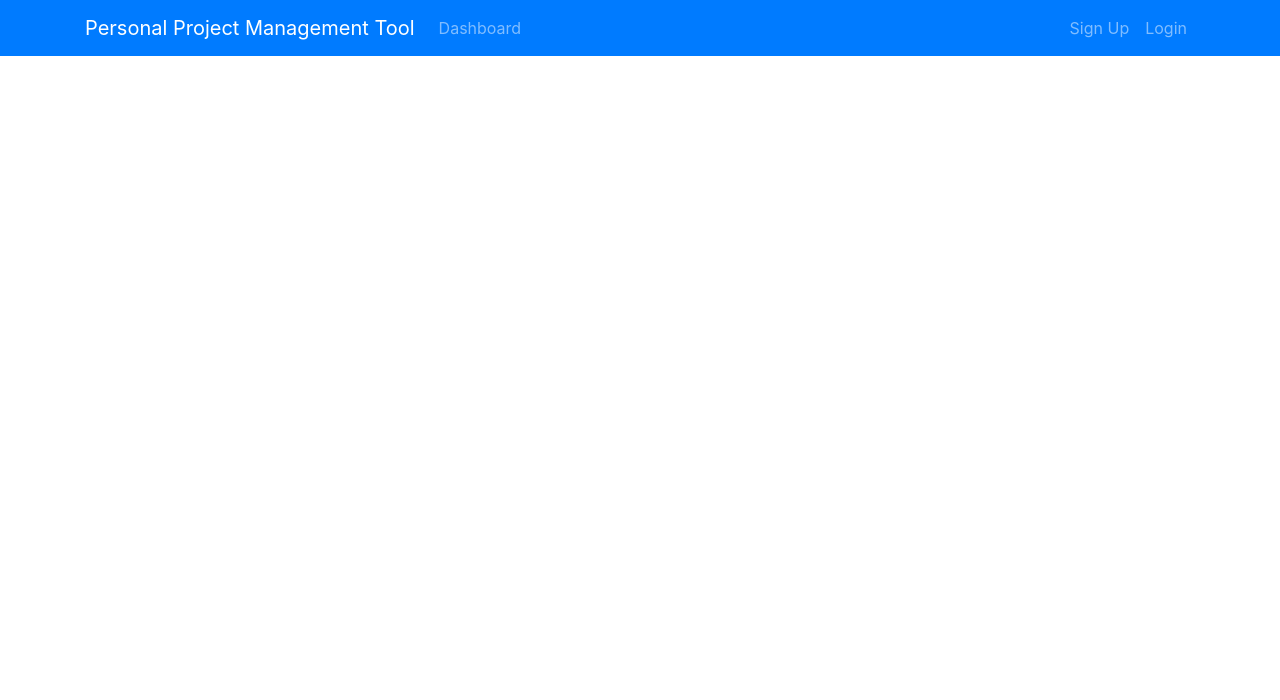
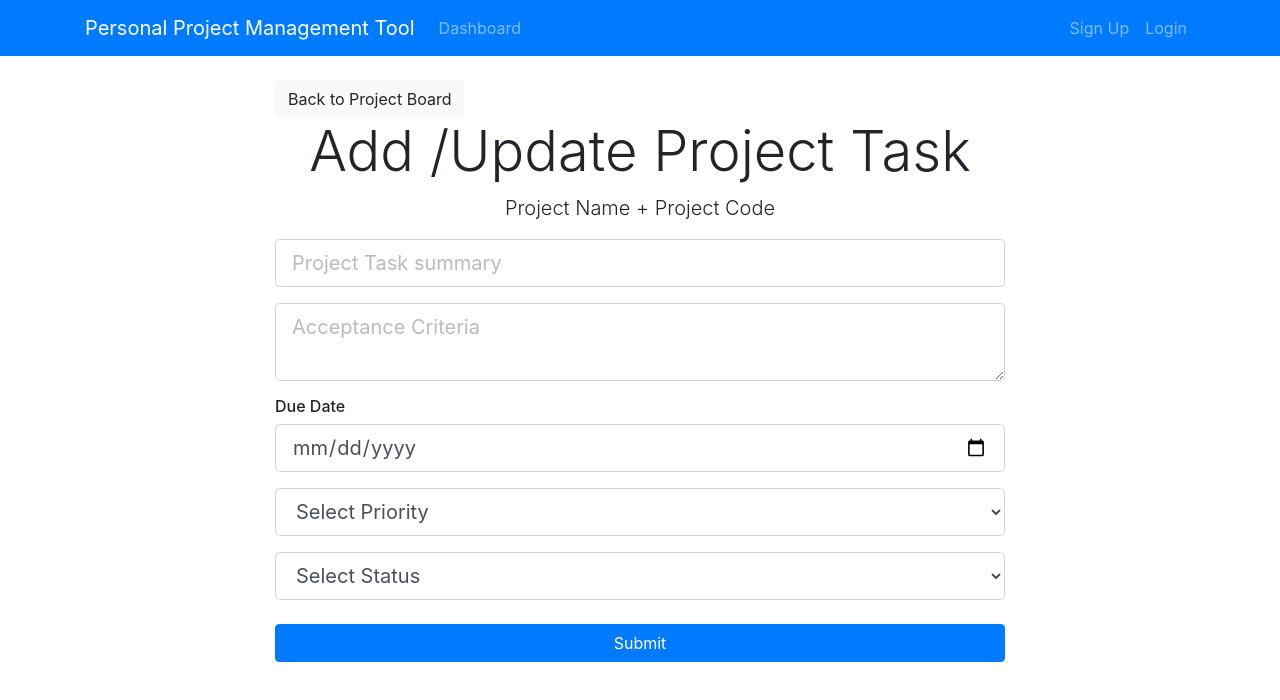
Before and after one commit to norbertpogi/ppmtool-frontend, a React (Create React App) app: page /updateProjectTask/1/1 in a window 1280 px wide. Shown: the top 700 px of the page. Built offline with nearby package versions, Linux system fonts and the light colour scheme.

Commit message:
added router link to updateProjectTask

```diff
--- a/src/App.js
+++ b/src/App.js
@@ -9,6 +9,7 @@ import store from './store';
 import UpdateProject from './components/Project/UpdateProject';
 import ProjectBoard from './components/ProjectBoard/ProjectBoard';
 import AddProjectTask from './components/ProjectBoard/ProjectTasks/AddProjectTask';
+import UpdateProjectTask from './components/ProjectBoard/ProjectTasks/UpdateProjectTask';
 
 function App() {
   return (
@@ -21,6 +22,7 @@ function App() {
           <Route exact path="/updateProject/:id" component={UpdateProject} />
           <Route exact path="/projectBoard/:id" component={ProjectBoard} />
           <Route exact path="/addProjectTask/:id" component={AddProjectTask} />
+          <Route exact path="/updateProjectTask/:id/:pt_id" component={UpdateProjectTask} />
         </div>
       </Router>
     </Provider>
--- a/src/components/ProjectBoard/ProjectTasks/ProjectTask.js
+++ b/src/components/ProjectBoard/ProjectTasks/ProjectTask.js
@@ -1,4 +1,5 @@
 import React, { Component } from "react";
+import { Link } from 'react-router-dom';
 
 class ProjectTask extends Component {
   render() {
@@ -27,9 +28,9 @@ class ProjectTask extends Component {
           <p className="card-text text-truncate ">
             {project_task.acceptanceCriteria}
           </p>
-          <a href="#" className="btn btn-primary">
+          <Link to={`/updateProjectTask/${project_task.projectIdentifier}/${project_task.projectSequence}`} className="btn btn-primary">
             View / Update
-          </a>
+          </Link>
           <button className="btn btn-danger ml-4">Delete</button>
         </div>
       </div>
--- a/src/components/ProjectBoard/ProjectTasks/UpdateProjectTask.js
+++ b/src/components/ProjectBoard/ProjectTasks/UpdateProjectTask.js
@@ -0,0 +1,55 @@
+import React, { Component } from 'react'
+import { Link } from 'react-router-dom';
+
+class UpdateProjectTask extends Component {
+  render() {
+    const { id } = this.props.match.params;
+    return (
+      <div className="add-PBI">
+        <div className="container">
+            <div className="row">
+                <div className="col-md-8 m-auto">
+                    <Link to={`/projectBoard/${id}`}className="btn btn-light">
+                        Back to Project Board
+                    </Link>
+                    <h4 className="display-4 text-center">Add /Update Project Task</h4>
+                    <p className="lead text-center">Project Name + Project Code</p>
+                    <form onSubmit={this.onSubmit}>
+                        <div className="form-group">
+                            <input type="text" className="form-control form-control-lg" name="summary" placeholder="Project Task summary" />
+                        </div>
+                        <div className="form-group">
+                            <textarea className="form-control form-control-lg" placeholder="Acceptance Criteria" name="acceptanceCriteria"></textarea>
+                        </div>
+                        <h6>Due Date</h6>
+                        <div className="form-group">
+                            <input type="date" className="form-control form-control-lg" name="dueDate" />
+                        </div>
+                        <div className="form-group">
+                            <select className="form-control form-control-lg" name="priority">
+                                <option value={0}>Select Priority</option>
+                                <option value={1}>High</option>
+                                <option value={2}>Medium</option>
+                                <option value={3}>Low</option>
+                            </select>
+                        </div>
+
+                        <div className="form-group">
+                            <select className="form-control form-control-lg" name="status">
+                                <option value="">Select Status</option>
+                                <option value="TO_DO">TO DO</option>
+                                <option value="IN_PROGRESS">IN PROGRESS</option>
+                                <option value="DONE">DONE</option>
+                            </select>
+                        </div>
+
+                        <input type="submit" className="btn btn-primary btn-block mt-4" />
+                    </form>
+                </div>
+            </div>
+        </div>
+    </div>
+    )
+  }
+}
+export default UpdateProjectTask;
```
Also changed, not shown: src/reduxArchitecture&ref/reduxReference.txt.
